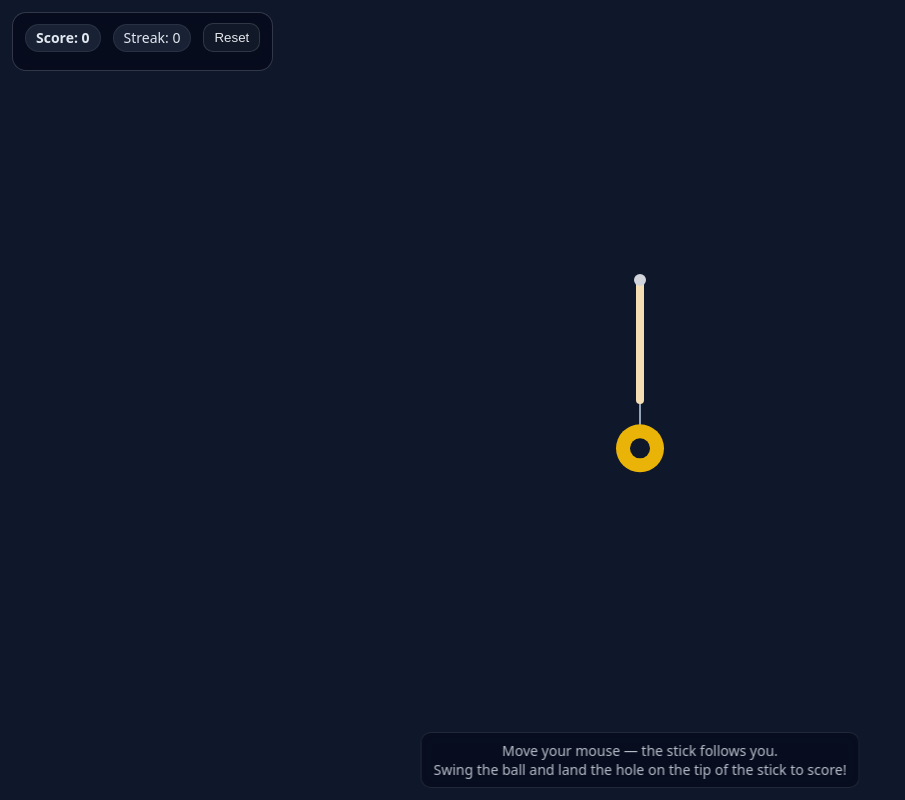
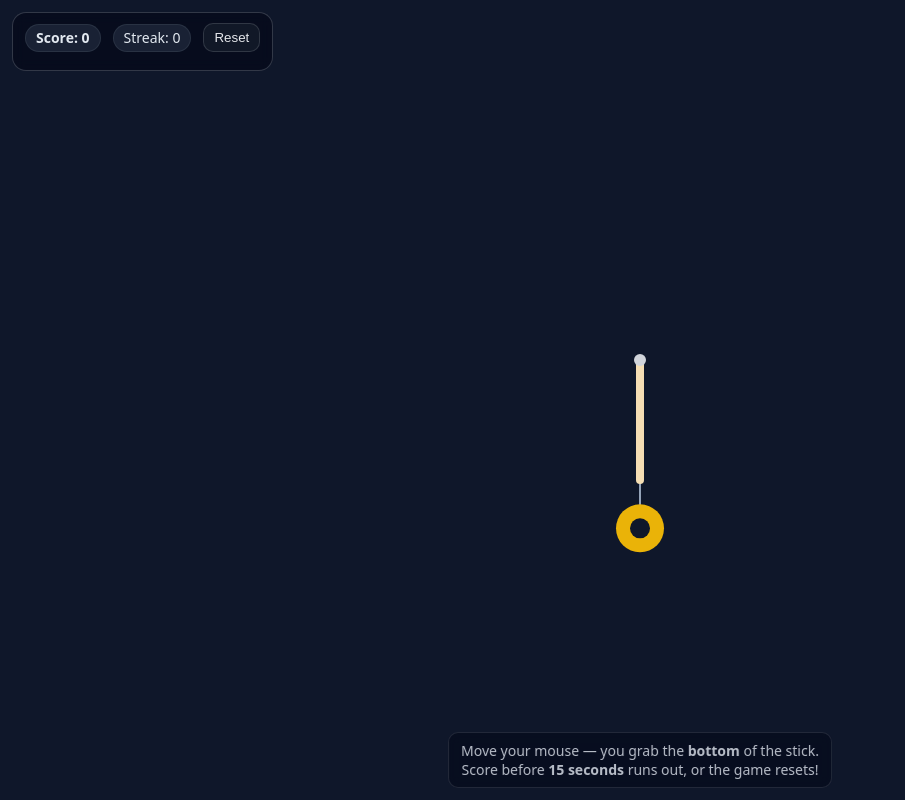
Before and after one commit to openobed-collab/Balero, a plain HTML site: page index.html in a window 1280 px wide. Shown: the whole page, without its empty margins (0-905 px from the left). Drawn offline with Linux system fonts and the light colour scheme.

Commit message:
Update index.html

```diff
--- a/index.html
+++ b/index.html
@@ -3,7 +3,7 @@
 <head>
   <meta charset="UTF-8" />
   <meta name="viewport" content="width=device-width, initial-scale=1.0"/>
-  <title>Balero — Super Flexible String</title>
+  <title>Balero — 15s Reset</title>
   <style>
     html, body {
       margin: 0;
@@ -73,8 +73,8 @@
   </div>
 
   <div id="footer">
-    Move your mouse — the stick follows you.<br/>
-    Swing the ball and land the hole on the tip of the stick to score!
+    Move your mouse — you grab the <b>bottom</b> of the stick.<br/>
+    Score before <b>15 seconds</b> runs out, or the game resets!
   </div>
 
   <script>
@@ -91,31 +91,41 @@
       size();
 
       // Game state
-      let pivot = { x: W * 0.5, y: H * 0.35 };
-      let prev = { x: pivot.x, y: pivot.y + 160 };
-      let ball = { x: pivot.x, y: pivot.y + 160 };
-      let vx = 0, vy = 0;
-      let L = 160;
-      let G = 1600;
-      let D = 0.985;
-
       const stickLen = 120;
       const ballR = 24;
       const holeR = 10;
       const scoreThreshold = holeR + 6;
       const tipR = 6;
 
+      let grab = { x: W * 0.5, y: H * 0.6 }; // bottom of stick (follows mouse)
+      let tip = { x: grab.x, y: grab.y - stickLen }; // stick tip (scoring point)
+      let prev = { x: tip.x, y: tip.y + 160 };
+      let ball = { x: tip.x, y: tip.y + 160 };
+      let vx = 0, vy = 0;
+      let L = 160;
+      let G = 1600;
+      let D = 0.985;
+
       let score = 0;
       let streak = 0;
       let canScore = true;
 
-      function resetBall() {
-        ball.x = pivot.x;
-        ball.y = pivot.y + L;
+      // 15 second timer
+      let lastScoreTime = performance.now();
+      const resetTimeout = 15000; // ms
+
+      function resetBall(fullReset = false) {
+        ball.x = tip.x;
+        ball.y = tip.y + L;
         prev.x = ball.x;
         prev.y = ball.y;
         vx = 0; vy = 0;
         canScore = true;
+        if (fullReset) {
+          streak = 0;
+          score = 0;
+          updateScoreLabels();
+        }
       }
 
       function updateScoreLabels() {
@@ -123,32 +133,33 @@
         document.getElementById('streakPill').textContent = 'Streak: ' + streak;
       }
 
-      function setPivot(x, y) {
-        pivot.x = x; pivot.y = y;
+      function setGrab(x, y) {
+        grab.x = x;
+        grab.y = y;
+        tip.x = grab.x;
+        tip.y = grab.y - stickLen;
       }
 
       window.addEventListener('pointermove', (e) => {
-        setPivot(e.clientX, e.clientY);
+        setGrab(e.clientX, e.clientY);
       }, { passive: true });
 
       document.getElementById('resetBtn').addEventListener('click', () => {
-        score = 0;
-        streak = 0;
-        updateScoreLabels();
-        resetBall();
+        resetBall(true);
+        lastScoreTime = performance.now();
       });
 
       let last = performance.now();
       function frame(now) {
         const dt = Math.min(0.033, (now - last) / 1000);
         last = now;
-        update(dt);
+        update(dt, now);
         draw();
         requestAnimationFrame(frame);
       }
       requestAnimationFrame(frame);
 
-      function update(dt) {
+      function update(dt, now) {
         const x = ball.x, y = ball.y;
         vx = (ball.x - prev.x) / dt;
         vy = (ball.y - prev.y) / dt;
@@ -161,12 +172,12 @@
         let ny = ball.y + vy * dt;
 
         // --- SUPER FLEXIBLE STRING ---
-        let dx = nx - pivot.x;
-        let dy = ny - pivot.y;
+        let dx = nx - tip.x;
+        let dy = ny - tip.y;
         let dist = Math.hypot(dx, dy);
 
-        const slack = 120;       // huge slack so ball can come very close to pivot
-        const stiffness = 0.05;  // very soft spring
+        const slack = 120;
+        const stiffness = 0.05;
 
         if (dist > L) {
           const stretch = dist - L;
@@ -186,7 +197,7 @@
         vx = (ball.x - prev.x) / dt;
         vy = (ball.y - prev.y) / dt;
 
-        const pdist = Math.hypot(ball.x - pivot.x, ball.y - pivot.y);
+        const pdist = Math.hypot(ball.x - tip.x, ball.y - tip.y);
         if (pdist < scoreThreshold) {
           if (canScore) {
             score++;
@@ -194,9 +205,16 @@
             canScore = false;
             updateScoreLabels();
             vy -= Math.max(80, 220 - L * 0.5);
+            lastScoreTime = now; // reset timer on score
           }
         } else {
           canScore = true;
+        }
+
+        // check if too much time passed without scoring
+        if (now - lastScoreTime > resetTimeout) {
+          resetBall(true);
+          lastScoreTime = now;
         }
       }
 
@@ -204,40 +222,43 @@
         ctx.fillStyle = '#0f172a';
         ctx.fillRect(0, 0, W, H);
 
+        // Rope
         ctx.lineWidth = 2;
         ctx.strokeStyle = '#94a3b8';
         ctx.beginPath();
-        ctx.moveTo(pivot.x, pivot.y);
+        ctx.moveTo(tip.x, tip.y);
         ctx.lineTo(ball.x, ball.y);
         ctx.stroke();
 
-        const stickBottomX = pivot.x;
-        const stickBottomY = pivot.y + stickLen;
+        // Stick
         ctx.lineWidth = 8;
         ctx.lineCap = 'round';
         ctx.strokeStyle = '#f5deb3';
         ctx.beginPath();
-        ctx.moveTo(pivot.x, pivot.y);
-        ctx.lineTo(stickBottomX, stickBottomY);
+        ctx.moveTo(tip.x, tip.y);
+        ctx.lineTo(grab.x, grab.y);
         ctx.stroke();
 
+        // Stick tip
         ctx.fillStyle = '#d1d5db';
         ctx.beginPath();
-        ctx.arc(pivot.x, pivot.y, tipR, 0, Math.PI * 2);
+        ctx.arc(tip.x, tip.y, tipR, 0, Math.PI * 2);
         ctx.fill();
 
+        // Ball
         ctx.fillStyle = '#eab308';
         ctx.beginPath();
         ctx.arc(ball.x, ball.y, ballR, 0, Math.PI * 2);
         ctx.fill();
 
+        // Ball hole
         ctx.fillStyle = '#0f172a';
         ctx.beginPath();
         ctx.arc(ball.x, ball.y, holeR, 0, Math.PI * 2);
         ctx.fill();
       }
 
-      resetBall();
+      resetBall(true);
     })();
   </script>
 </body>
```
